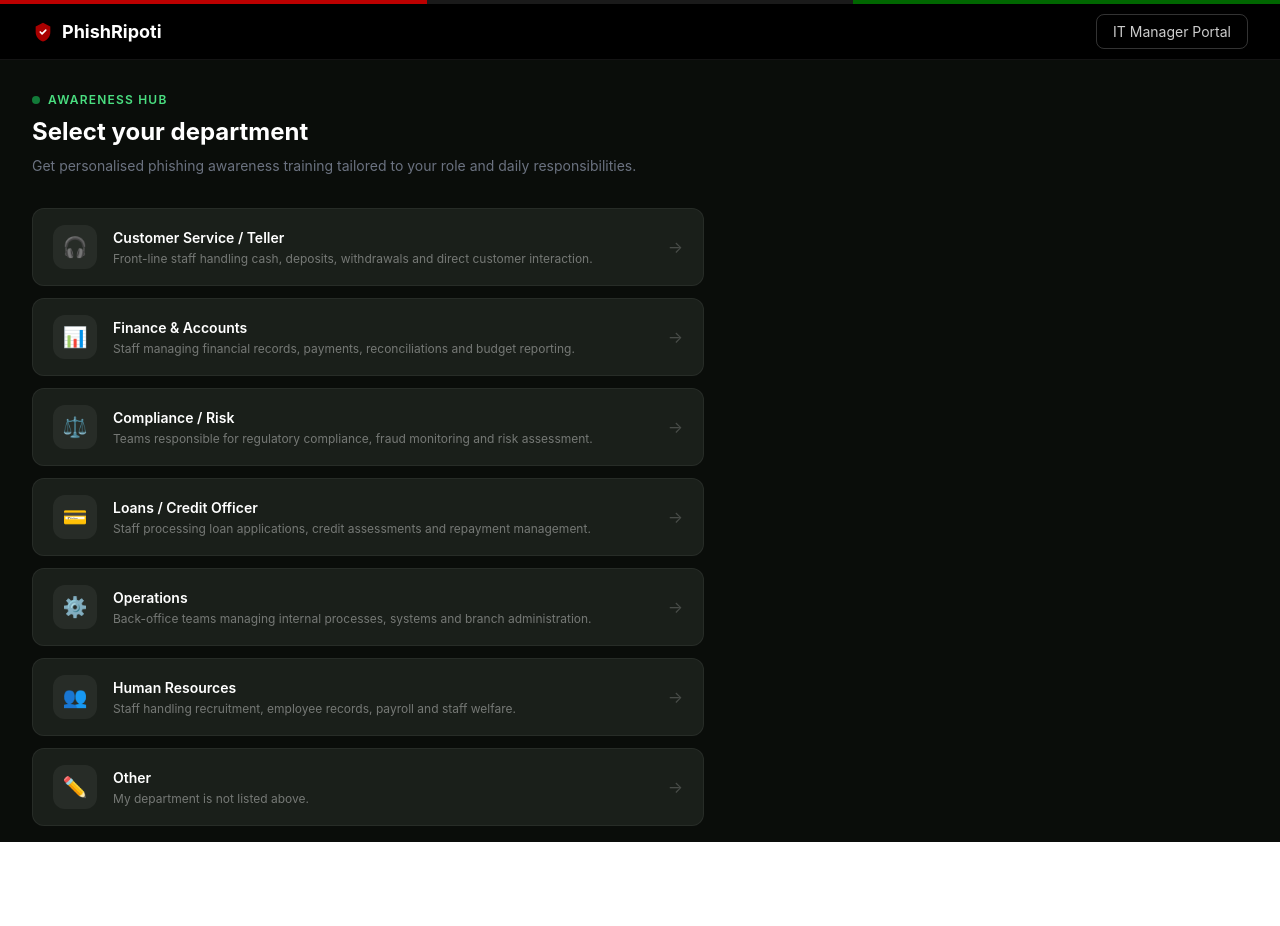
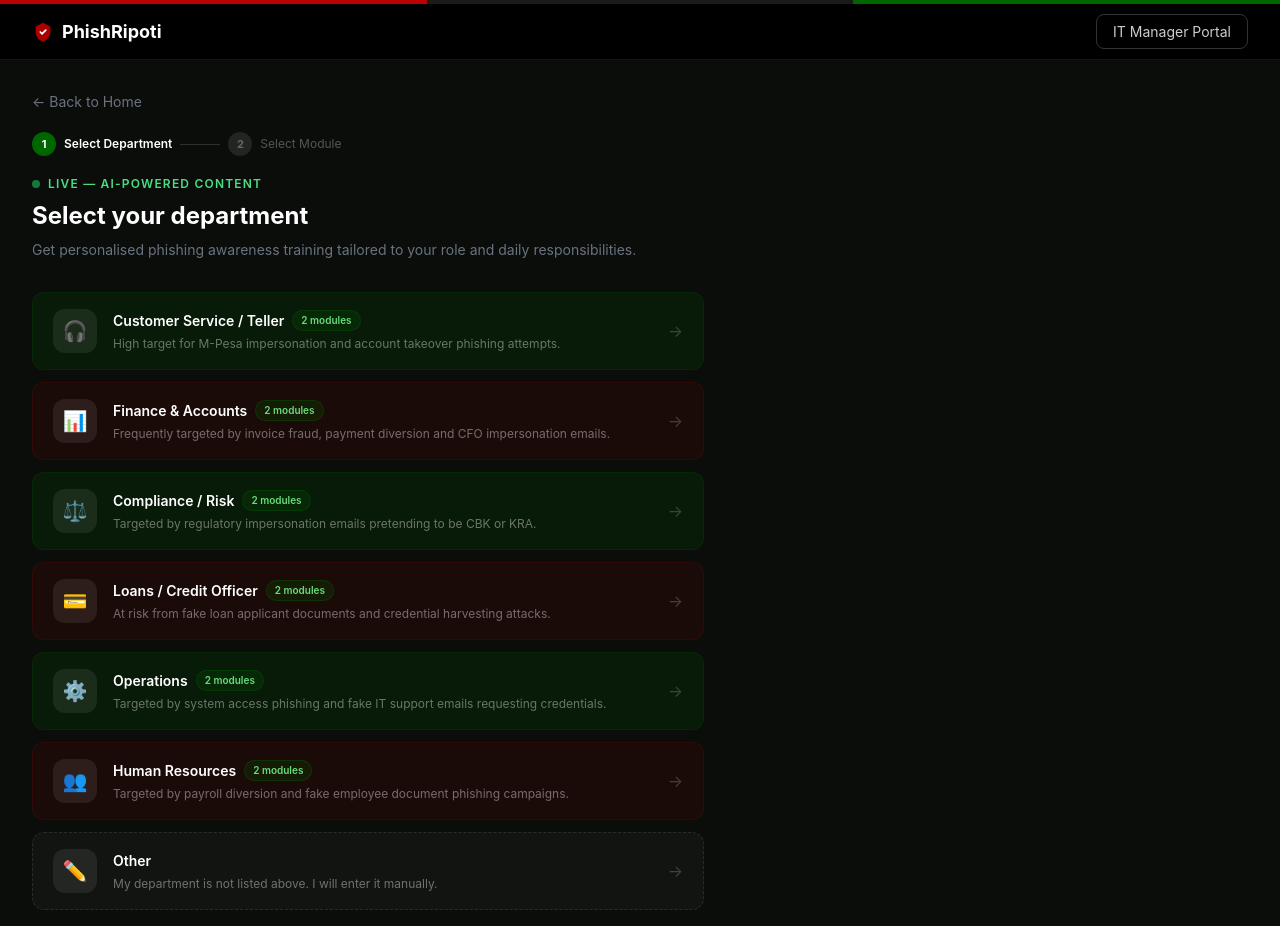
Before and after one commit to REMMY2027/phishripoti, a React (Create React App) app in the folder frontend/: page /awareness in a window 1280 px wide. Before the commit the page ends 842 px from the top, so only its background shows below. Built offline with nearby package versions, Linux system fonts and the light colour scheme; no server answers; the HTML template or start-up script is replaced by a standard one.

Commit message:
Improve awareness hub with progress steps and module count

```diff
--- a/frontend/src/pages/AwarenessHub.js
+++ b/frontend/src/pages/AwarenessHub.js
@@ -7,43 +7,58 @@ const departments = [
     id: 'customer',
     label: 'Customer Service / Teller',
     icon: '🎧',
-    desc: 'Front-line staff handling cash, deposits, withdrawals and direct customer interaction.'
+    desc: 'High target for M-Pesa impersonation and account takeover phishing attempts.',
+    color: 'rgba(0,102,0,0.15)',
+    border: 'rgba(0,102,0,0.2)'
   },
   {
     id: 'finance',
     label: 'Finance & Accounts',
     icon: '📊',
-    desc: 'Staff managing financial records, payments, reconciliations and budget reporting.'
+    desc: 'Frequently targeted by invoice fraud, payment diversion and CFO impersonation emails.',
+    color: 'rgba(187,0,0,0.1)',
+    border: 'rgba(187,0,0,0.15)'
   },
   {
     id: 'compliance',
     label: 'Compliance / Risk',
     icon: '⚖️',
-    desc: 'Teams responsible for regulatory compliance, fraud monitoring and risk assessment.'
+    desc: 'Targeted by regulatory impersonation emails pretending to be CBK or KRA.',
+    color: 'rgba(0,102,0,0.15)',
+    border: 'rgba(0,102,0,0.2)'
   },
   {
     id: 'loans',
     label: 'Loans / Credit Officer',
     icon: '💳',
-    desc: 'Staff processing loan applications, credit assessments and repayment management.'
+    desc: 'At risk from fake loan applicant documents and credential harvesting attacks.',
+    color: 'rgba(187,0,0,0.1)',
+    border: 'rgba(187,0,0,0.15)'
   },
   {
     id: 'operations',
     label: 'Operations',
     icon: '⚙️',
-    desc: 'Back-office teams managing internal processes, systems and branch administration.'
+    desc: 'Targeted by system access phishing and fake IT support emails requesting credentials.',
+    color: 'rgba(0,102,0,0.15)',
+    border: 'rgba(0,102,0,0.2)'
   },
   {
     id: 'hr',
     label: 'Human Resources',
     icon: '👥',
-    desc: 'Staff handling recruitment, employee records, payroll and staff welfare.'
+    desc: 'Targeted by payroll diversion and fake employee document phishing campaigns.',
+    color: 'rgba(187,0,0,0.1)',
+    border: 'rgba(187,0,0,0.15)'
   },
   {
     id: 'other',
     label: 'Other',
     icon: '✏️',
-    desc: 'My department is not listed above.'
+    desc: 'My department is not listed above. I will enter it manually.',
+    color: 'rgba(255,255,255,0.03)',
+    border: 'rgba(255,255,255,0.1)',
+    dashed: true
   }
 ];
 
@@ -71,10 +86,40 @@ const AwarenessHub = () => {
       <Navbar />
 
       <div className="px-8 pt-8 pb-4">
+        {/* Back button */}
+        <button
+          onClick={() => navigate('/')}
+          className="flex items-center gap-1 text-gray-500 text-sm mb-5 hover:text-gray-300 transition-all">
+          ← Back to Home
+        </button>
+
+        {/* Progress indicator */}
+        <div className="flex items-center gap-2 mb-5">
+          <div className="flex items-center gap-2">
+            <div style={{
+              width: '24px', height: '24px', borderRadius: '50%',
+              background: '#006600', display: 'flex', alignItems: 'center',
+              justifyContent: 'center', fontSize: '11px', fontWeight: '700', color: '#fff'
+            }}>1</div>
+            <span className="text-white text-xs font-semibold">Select Department</span>
+          </div>
+          <div style={{ width: '40px', height: '1px', background: 'rgba(255,255,255,0.15)' }}></div>
+          <div className="flex items-center gap-2">
+            <div style={{
+              width: '24px', height: '24px', borderRadius: '50%',
+              background: 'rgba(255,255,255,0.1)', display: 'flex', alignItems: 'center',
+              justifyContent: 'center', fontSize: '11px', fontWeight: '700',
+              color: 'rgba(255,255,255,0.3)'
+            }}>2</div>
+            <span style={{ color: 'rgba(255,255,255,0.3)' }} className="text-xs">Select Module</span>
+          </div>
+        </div>
+
+        {/* Header */}
         <div className="flex items-center gap-2 mb-2">
           <div className="w-2 h-2 rounded-full bg-green-600 animate-pulse"></div>
           <span className="text-xs font-semibold uppercase tracking-widest text-green-400">
-            Awareness Hub
+            Live — AI-powered content
           </span>
         </div>
         <h2 className="text-white font-bold text-2xl mb-2">Select your department</h2>
@@ -91,24 +136,24 @@ const AwarenessHub = () => {
               onClick={() => handleSelect(dept)}
               className="flex items-center gap-4 rounded-xl px-5 py-4 cursor-pointer transition-all"
               style={{
-                background: '#1a1f1a',
-                border: '1px solid rgba(255,255,255,0.06)'
+                background: dept.color,
+                border: `${dept.dashed ? '1px dashed' : '1px solid'} ${dept.border}`
               }}
               onMouseOver={e => {
                 e.currentTarget.style.background = 'rgba(255,255,255,0.08)';
-                e.currentTarget.style.border = '1px solid rgba(255,255,255,0.15)';
+                e.currentTarget.style.border = `${dept.dashed ? '1px dashed' : '1px solid'} rgba(255,255,255,0.2)`;
                 e.currentTarget.style.transform = 'translateX(4px)';
               }}
               onMouseOut={e => {
-                e.currentTarget.style.background = '#1a1f1a';
-                e.currentTarget.style.border = '1px solid rgba(255,255,255,0.06)';
+                e.currentTarget.style.background = dept.color;
+                e.currentTarget.style.border = `${dept.dashed ? '1px dashed' : '1px solid'} ${dept.border}`;
                 e.currentTarget.style.transform = 'translateX(0)';
               }}
             >
               {/* Icon */}
               <div style={{
                 width: '44px', height: '44px', borderRadius: '12px',
-                background: 'rgba(255,255,255,0.06)',
+                background: 'rgba(255,255,255,0.08)',
                 display: 'flex', alignItems: 'center',
                 justifyContent: 'center', fontSize: '20px',
                 flexShrink: 0
@@ -118,8 +163,21 @@ const AwarenessHub = () => {
 
               {/* Text */}
               <div style={{ flex: 1 }}>
-                <div style={{ color: '#ffffff', fontWeight: '600', fontSize: '14px', marginBottom: '2px' }}>
-                  {dept.label}
+                <div className="flex items-center gap-2 mb-1">
+                  <span style={{ color: '#ffffff', fontWeight: '600', fontSize: '14px' }}>
+                    {dept.label}
+                  </span>
+                  {!dept.dashed && (
+                    <span style={{
+                      fontSize: '10px', fontWeight: '600',
+                      padding: '2px 8px', borderRadius: '20px',
+                      background: 'rgba(0,102,0,0.2)',
+                      color: '#69db7c',
+                      border: '1px solid rgba(0,102,0,0.3)'
+                    }}>
+                      2 modules
+                    </span>
+                  )}
                 </div>
                 <div style={{ color: 'rgba(255,255,255,0.4)', fontSize: '12px', lineHeight: '1.5' }}>
                   {dept.desc}
@@ -138,13 +196,16 @@ const AwarenessHub = () => {
         {showOtherInput && (
           <div className="mt-4 max-w-2xl rounded-xl p-5 border border-gray-800"
             style={{ background: '#1a1f1a' }}>
-            <div className="text-white font-semibold text-sm mb-3">
+            <div className="text-white font-semibold text-sm mb-1">
               Enter your department
+            </div>
+            <div className="text-gray-500 text-xs mb-3">
+              Type your department name and we will generate personalised content for you.
             </div>
             <input
               value={otherDept}
               onChange={e => setOtherDept(e.target.value)}
-              placeholder="e.g. Mobile Banking, Digital Channels..."
+              placeholder="e.g. Mobile Banking, Digital Channels, IT Security..."
               className="w-full bg-gray-900 border border-gray-800 rounded-lg text-gray-300 px-4 py-3 text-sm outline-none focus:border-green-800 mb-3"
               onKeyDown={e => e.key === 'Enter' && handleOtherSubmit()}
               autoFocus
```
Also changed, not shown: 11 other files (tests, documents, lock files or other folders).
